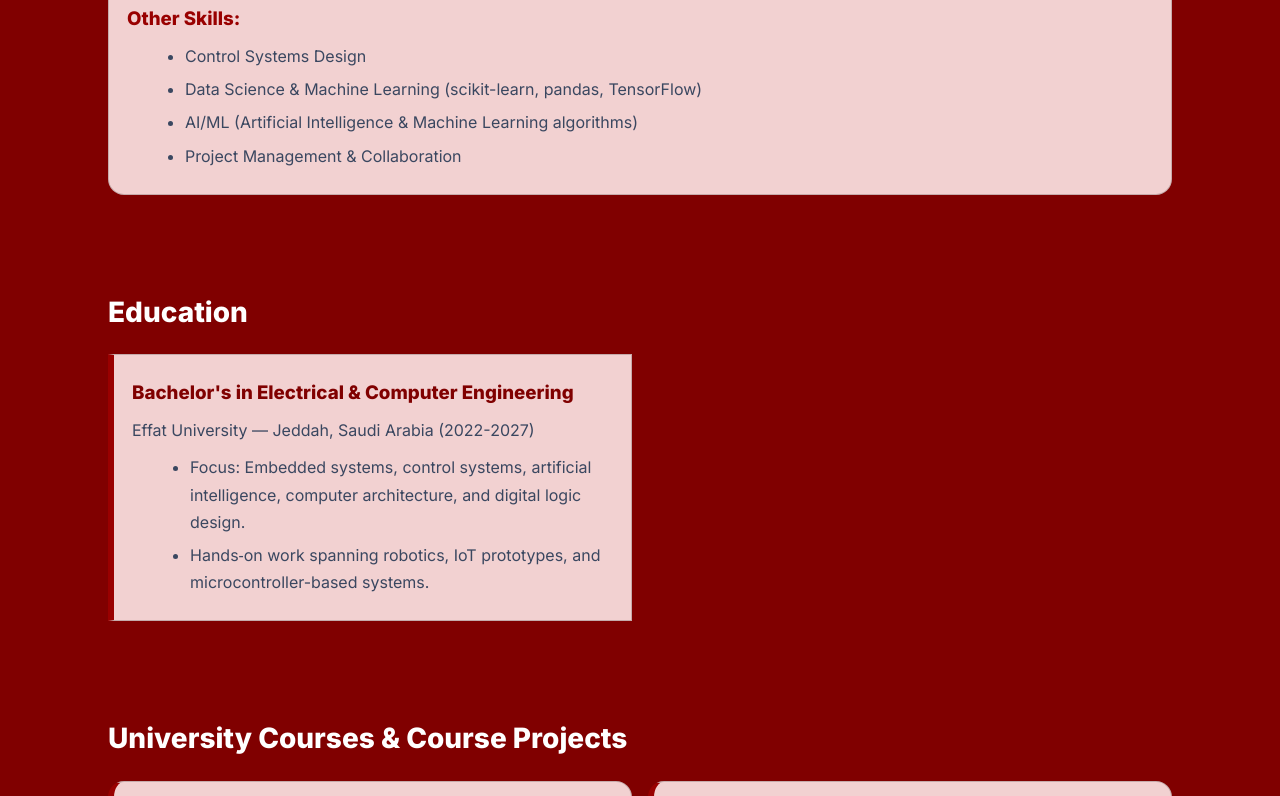
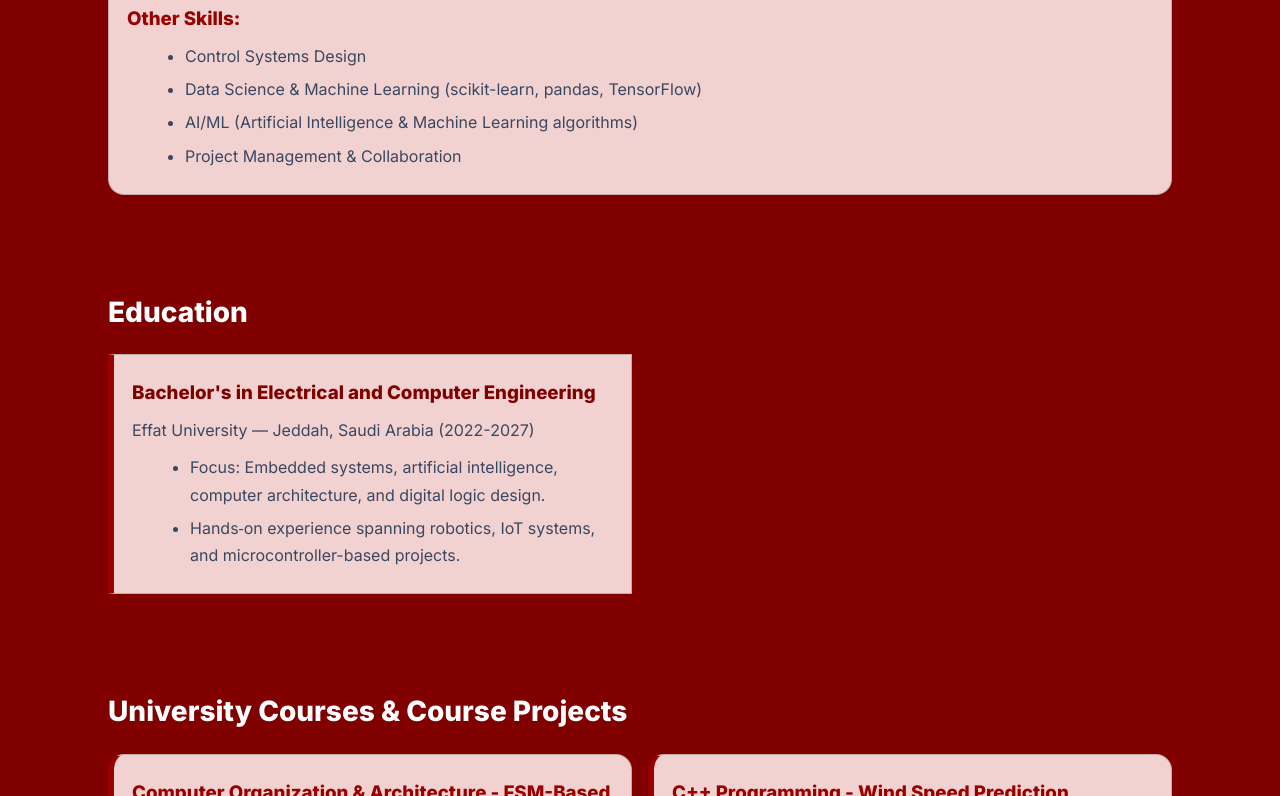
Before and after one commit to Hajer-bk/hajer-bakoor-portfolio, a plain HTML site: page index.html in a window 1280 px wide. Shown: the part 1546-2342 px from the top of the page. Drawn offline with Linux system fonts and the light colour scheme.

Commit message:
index.html

```diff
--- a/index.html
+++ b/index.html
@@ -115,9 +115,9 @@
     <section id="about" class="section about">
   <h2 style="color: white;">About Me</h2>
   <div class="panel">
-    <p class="lead" style="color:#800000;">Hi! I’m Hajer Bakoor, an Electrical and Computer Engineering student at Effat University in Jeddah. I have a passion for creating practical solutions by combining hardware and software. My goal is to design systems that work seamlessly, from embedded circuits to intelligent applications.</p>
+    <p class="lead" style="color: #e9edf2;">Hi! I’m Hajer Bakoor, an Electrical and Computer Engineering student at Effat University in Jeddah. I have a passion for creating practical solutions by combining hardware and software. My goal is to design systems that work seamlessly, from embedded circuits to intelligent applications.</p>
     <hr class="rule" />
-    <p class="body" style="color:#800000;">Currently, I’m focusing on areas like embedded systems, robotics, and artificial intelligence. I love working with microcontrollers, sensors, and control systems, and I’m constantly looking for new ways to make technologies smarter and more efficient. Whether it's through Python, MATLAB, or microcontroller programming, I enjoy turning ideas into functional prototypes and learning along the way.</p>
+    <p class="body" style="color: #e9edf2;">Currently, I’m focusing on areas like embedded systems, robotics, and artificial intelligence. I love working with microcontrollers, sensors, and control systems, and I’m constantly looking for new ways to make technologies smarter and more efficient. Whether it's through Python, MATLAB, or microcontroller programming, I enjoy turning ideas into functional prototypes and learning along the way.</p>
     <div class="kudos">
       <span>Embedded C/C++</span>
       <span>Arduino & Raspberry Pi</span>
@@ -172,15 +172,16 @@
   <h2 style="color: white;">Education</h2>
   <div class="grid">
     <div class="col-6 card border-left" style="background: #f2d1d1; color: #3a4760; border-radius: 0px; padding: 18px;">
-      <h3 style="color: #800000;">Bachelor's in Electrical & Computer Engineering</h3>
+      <h3 style="color: #800000;">Bachelor's in Electrical and Computer Engineering</h3>
       <p class="muted" style="color: #3a4760;">Effat University — Jeddah, Saudi Arabia (2022-2027)</p>
       <ul class="muted" style="color: #3a4760;">
-        <li>Focus: Embedded systems, control systems, artificial intelligence, computer architecture, and digital logic design.</li>
-        <li>Hands‑on work spanning robotics, IoT prototypes, and microcontroller-based systems.</li>
+        <li>Focus: Embedded systems, artificial intelligence, computer architecture, and digital logic design.</li>
+        <li>Hands‑on experience spanning robotics, IoT systems, and microcontroller-based projects.</li>
       </ul>
     </div>
   </div>
 </section>
+
 
     <!-- University Courses & Course Projects Section -->
     <section id="courses" class="section">
```
